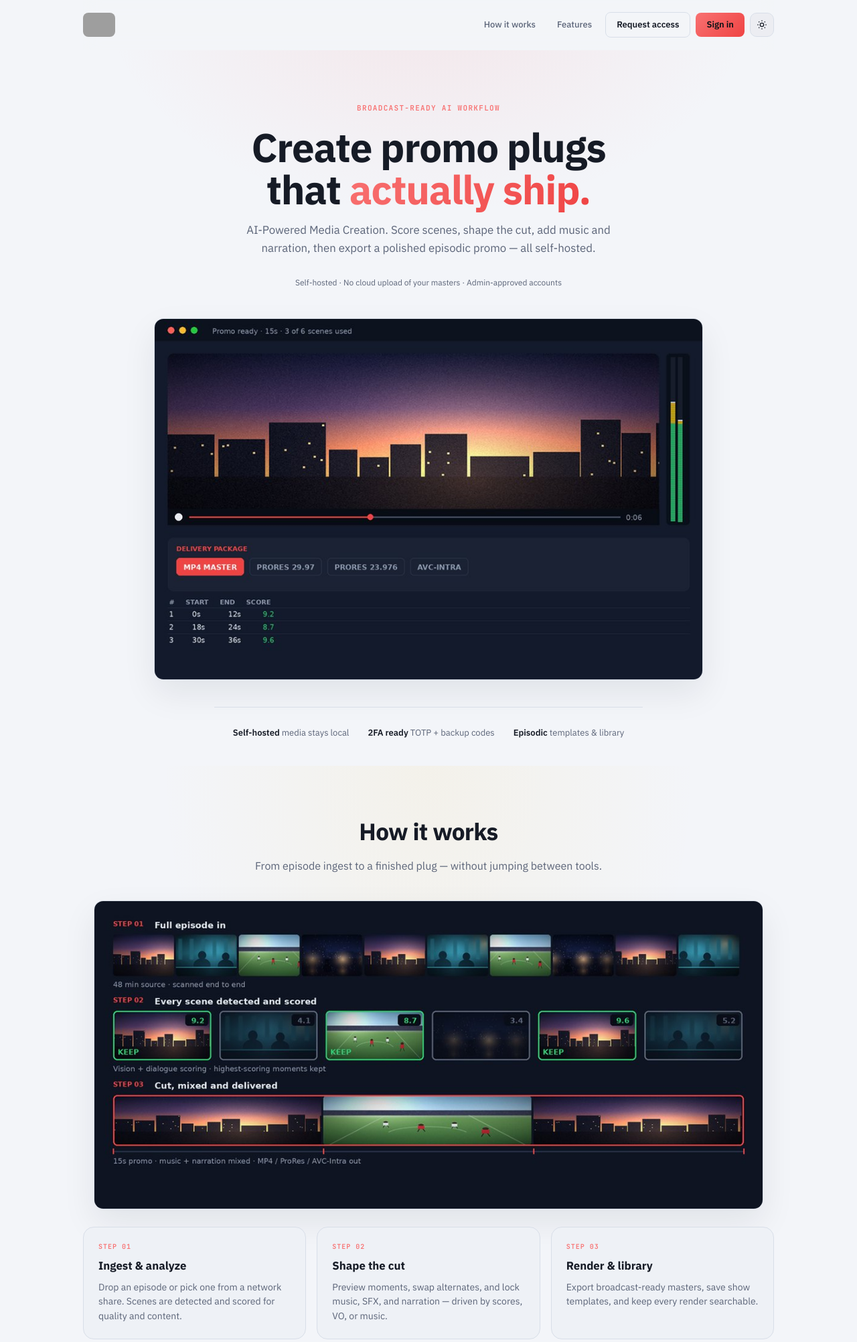
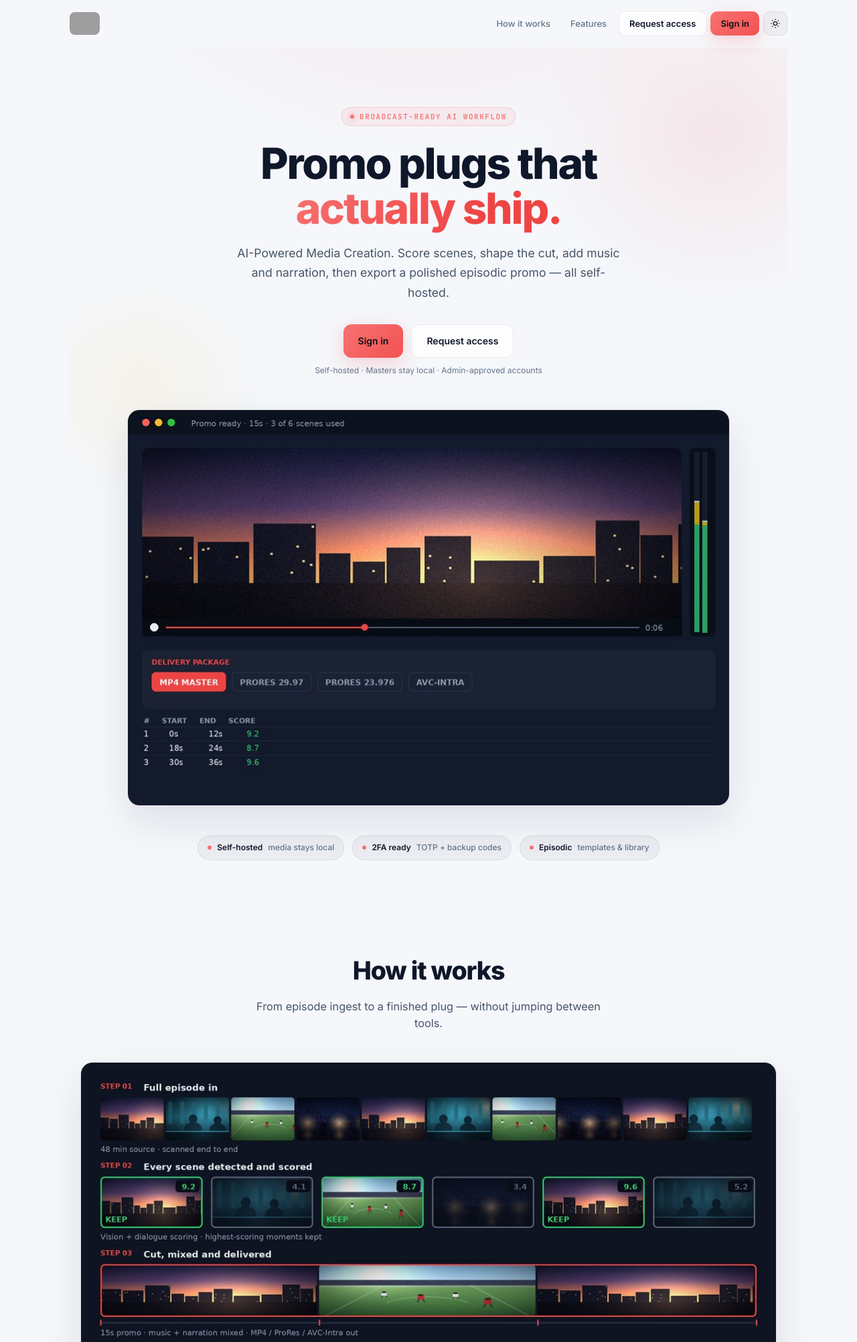
Before and after one commit to junleynes/eyan, a Flask app: page / in a window 1280 px wide. Shown: the top 2003 px of the page at 67% size. Run offline with Flask 3, Linux system fonts and the light colour scheme; parts of the project's set-up code (start-up, migrations or seed data) failed here and were passed over; some libraries are stand-ins or nearby versions; grey boxes are pictures that could not be loaded.

Commit message:
Add files via upload

```diff
--- a/templates/landing.html
+++ b/templates/landing.html
@@ -6,7 +6,8 @@
 <title>{{ brand_name }} — {{ brand_tagline }}</title>
 <link rel="icon" href="/branding/favicon">
 <link rel="preconnect" href="https://fonts.googleapis.com">
-<link href="https://fonts.googleapis.com/css2?family=IBM+Plex+Sans:wght@400;500;600;700&family=JetBrains+Mono:wght@500;600&display=swap" rel="stylesheet">
+<link rel="preconnect" href="https://fonts.gstatic.com" crossorigin>
+<link href="https://fonts.googleapis.com/css2?family=Inter:wght@400;500;600;700;800&family=JetBrains+Mono:wght@500;600&display=swap" rel="stylesheet">
 <script>
 (function(){
   try{
@@ -23,11 +24,11 @@
 html{scroll-behavior:smooth}
 body{
   margin:0;
-  font-family:'IBM Plex Sans',system-ui,-apple-system,sans-serif;
+  font-family:'Inter',system-ui,-apple-system,sans-serif;
   -webkit-font-smoothing:antialiased;
   color:var(--ink);
   background:var(--page);
-  line-height:1.5
+  line-height:1.55
 }
 a{color:inherit;text-decoration:none}
 button,input{font:inherit}
@@ -36,147 +37,177 @@ button,input{font:inherit}
   --teal:{{ brand_theme.phosphor }};
   --amber:{{ brand_theme.amber }};
   --blue:{{ brand_theme.accent }};
-  --ink:#e7edf6;
-  --ink-soft:#8b98ad;
-  --muted:#8b98ad;
-  --line:#263149;
-  --page:#0b1220;
-  --surface:#121a2b;
-  --card:#1a2233;
+  --ink:#f0f4fa;
+  --ink-soft:#9aa8bc;
+  --muted:#7a879c;
+  --line:rgba(255,255,255,.08);
+  --page:#070b14;
+  --surface:#0e1522;
+  --card:rgba(22,30,46,.72);
+  --card-solid:#131b2b;
   --soft:rgba(255,255,255,.04);
-  --shadow:0 24px 60px rgba(0,0,0,.4);
-  --hero-spot:radial-gradient(ellipse 80% 55% at 50% -10%, color-mix(in srgb,var(--teal) 18%,transparent), transparent 60%);
-  --section-spot-amber:radial-gradient(ellipse 60% 100% at 50% 0%, color-mix(in srgb,var(--amber) 10%,transparent), transparent 65%);
-  --section-spot-blue:radial-gradient(ellipse 60% 100% at 50% 0%, color-mix(in srgb,var(--blue) 10%,transparent), transparent 65%);
+  --shadow:0 28px 80px rgba(0,0,0,.45);
+  --glow:0 0 80px color-mix(in srgb,var(--teal) 18%,transparent);
+  --mesh:
+    radial-gradient(ellipse 90% 60% at 50% -20%, color-mix(in srgb,var(--teal) 22%,transparent), transparent 55%),
+    radial-gradient(ellipse 50% 40% at 90% 10%, color-mix(in srgb,var(--blue) 16%,transparent), transparent 50%),
+    radial-gradient(ellipse 40% 30% at 10% 40%, color-mix(in srgb,var(--amber) 10%,transparent), transparent 45%);
 }
 [data-theme="light"]{
-  --ink:#161b26;
-  --ink-soft:#5b6478;
-  --muted:#5b6478;
-  --line:#d8dee8;
-  --page:#f3f5f9;
+  --ink:#0f172a;
+  --ink-soft:#475569;
+  --muted:#64748b;
+  --line:rgba(15,23,42,.08);
+  --page:#f5f7fb;
   --surface:#ffffff;
-  --card:#eef1f6;
-  --soft:rgba(15,23,42,.03);
-  --shadow:0 20px 50px rgba(15,23,42,.08);
-  --hero-spot:radial-gradient(ellipse 80% 55% at 50% -10%, color-mix(in srgb,var(--teal) 12%,transparent), transparent 60%);
-  --section-spot-amber:radial-gradient(ellipse 60% 100% at 50% 0%, color-mix(in srgb,var(--amber) 7%,transparent), transparent 65%);
-  --section-spot-blue:radial-gradient(ellipse 60% 100% at 50% 0%, color-mix(in srgb,var(--blue) 7%,transparent), transparent 65%);
+  --card:rgba(255,255,255,.78);
+  --card-solid:#ffffff;
+  --soft:rgba(15,23,42,.04);
+  --shadow:0 24px 60px rgba(15,23,42,.1);
+  --glow:0 0 60px color-mix(in srgb,var(--teal) 12%,transparent);
+  --mesh:
+    radial-gradient(ellipse 90% 60% at 50% -20%, color-mix(in srgb,var(--teal) 14%,transparent), transparent 55%),
+    radial-gradient(ellipse 50% 40% at 90% 10%, color-mix(in srgb,var(--blue) 10%,transparent), transparent 50%),
+    radial-gradient(ellipse 40% 30% at 10% 40%, color-mix(in srgb,var(--amber) 8%,transparent), transparent 45%);
 }
 
-.wrap{max-width:1080px;margin:0 auto;padding:0 24px}
+.wrap{max-width:1120px;margin:0 auto;padding:0 24px}
 .nav{
   display:flex;align-items:center;justify-content:space-between;
-  padding:18px 0;position:sticky;top:0;z-index:20;
-  background:color-mix(in srgb,var(--page) 86%,transparent);
-  backdrop-filter:blur(12px);border-bottom:1px solid transparent
+  padding:16px 0;position:sticky;top:0;z-index:30;
+  background:color-mix(in srgb,var(--page) 72%,transparent);
+  backdrop-filter:blur(16px) saturate(1.2);
+  border-bottom:1px solid transparent;
+  transition:border-color .2s
 }
 .nav.scrolled{border-bottom-color:var(--line)}
-.brand img{height:36px;width:auto;display:block;border-radius:8px}
+.brand img{height:34px;width:auto;display:block;border-radius:8px}
 .brand .logo-dark{display:none}
 [data-theme="dark"] .brand .logo-light{display:none}
 [data-theme="dark"] .brand .logo-dark{display:block}
-.nav-right{display:flex;align-items:center;gap:8px}
+.nav-right{display:flex;align-items:center;gap:6px}
 .nav-link{
-  font-size:13px;font-weight:500;color:var(--muted);padding:8px 12px;border-radius:8px
+  font-size:13px;font-weight:500;color:var(--muted);padding:8px 12px;border-radius:10px;
+  transition:color .15s,background .15s
 }
 .nav-link:hover{color:var(--ink);background:var(--soft)}
 .theme-btn{
   width:36px;height:36px;border-radius:10px;border:1px solid var(--line);
-  background:var(--soft);color:var(--ink);cursor:pointer;display:grid;place-items:center
+  background:var(--soft);color:var(--ink);cursor:pointer;display:grid;place-items:center;
+  transition:background .15s,border-color .15s
 }
+.theme-btn:hover{border-color:color-mix(in srgb,var(--teal) 35%,transparent)}
 .theme-btn svg{width:16px;height:16px}
 [data-theme="dark"] .icon-sun,[data-theme="light"] .icon-moon{display:none}
 
-/* ---- Hero (PVE-like: centered, sparse, strong type) ---- */
+/* ---- Hero ---- */
 .hero{
   text-align:center;
-  padding:72px 0 40px;
-  background:var(--hero-spot);
+  padding:88px 0 48px;
+  background:var(--mesh);
+  background-repeat:no-repeat;
+  position:relative
 }
 .hero-kicker{
   display:inline-flex;align-items:center;gap:8px;
-  font:600 11px 'JetBrains Mono',monospace;letter-spacing:.12em;text-transform:uppercase;
-  color:var(--teal);margin-bottom:20px
+  font:600 11px 'JetBrains Mono',monospace;letter-spacing:.14em;text-transform:uppercase;
+  color:var(--teal);margin-bottom:22px;
+  padding:6px 12px;border-radius:999px;
+  border:1px solid color-mix(in srgb,var(--teal) 28%,transparent);
+  background:color-mix(in srgb,var(--teal) 8%,transparent)
+}
+.hero-kicker::before{
+  content:'';width:6px;height:6px;border-radius:50%;background:var(--teal);
+  box-shadow:0 0 10px var(--teal)
 }
 .hero h1{
-  margin:0 auto 16px;max-width:18ch;
-  font-size:clamp(2.4rem,6vw,3.75rem);font-weight:700;letter-spacing:-.02em;line-height:1.05
+  margin:0 auto 18px;max-width:16ch;
+  font-size:clamp(2.6rem,6.5vw,4rem);font-weight:800;letter-spacing:-.035em;line-height:1.05
 }
 .hero h1 span{
-  background:linear-gradient(120deg,var(--teal),var(--blue));
+  background:linear-gradient(120deg,var(--teal) 0%,var(--blue) 70%);
   -webkit-background-clip:text;background-clip:text;color:transparent
 }
 .hero-lead{
-  margin:0 auto 28px;max-width:34rem;
-  font-size:1.05rem;color:var(--ink-soft);line-height:1.65
+  margin:0 auto 32px;max-width:36rem;
+  font-size:1.1rem;color:var(--ink-soft);line-height:1.7;font-weight:400
 }
+.hero-cta{display:flex;justify-content:center;gap:12px;flex-wrap:wrap;margin-bottom:10px}
 .btn{
   display:inline-flex;align-items:center;justify-content:center;gap:8px;
-  border-radius:999px;padding:12px 22px;font-weight:600;font-size:14px;
-  border:1px solid transparent;cursor:pointer;transition:.15s
+  border-radius:12px;padding:13px 22px;font-weight:600;font-size:14px;
+  border:1px solid transparent;cursor:pointer;transition:.18s ease
 }
 .btn-primary{
-  background:linear-gradient(135deg,var(--teal),var(--blue));color:#061014;border:none
+  background:linear-gradient(135deg,var(--teal),color-mix(in srgb,var(--blue) 70%,var(--teal)));
+  color:#061014;border:none;box-shadow:0 8px 28px color-mix(in srgb,var(--teal) 28%,transparent)
 }
-.btn-primary:hover{filter:brightness(1.06);transform:translateY(-1px)}
-.btn-nav{padding:8px 16px;font-size:13px;border-radius:8px}
+.btn-primary:hover{filter:brightness(1.07);transform:translateY(-1px)}
+.btn-nav{padding:8px 15px;font-size:13px;border-radius:10px}
 .btn-ghost{
-  background:transparent;border-color:var(--line);color:var(--ink)
+  background:var(--card);border-color:var(--line);color:var(--ink);
+  backdrop-filter:blur(8px)
 }
 .btn-ghost:hover{border-color:color-mix(in srgb,var(--teal) 40%,transparent);background:var(--soft)}
 .btn-ghost.active{
   border-color:color-mix(in srgb,var(--teal) 45%,transparent);
-  background:color-mix(in srgb,var(--teal) 10%,transparent);color:var(--teal)
+  background:color-mix(in srgb,var(--teal) 12%,transparent);color:var(--teal)
 }
-.hero-note{font-size:12px;color:var(--muted);margin-top:8px}
-.hero-shot{margin:44px auto 0;max-width:820px}
+.hero-note{font-size:12px;color:var(--muted);margin:6px 0 0}
+
+.hero-shot{
+  margin:48px auto 0;max-width:900px;position:relative
+}
+.hero-shot::before{
+  content:'';position:absolute;inset:-2% -4% auto;height:40%;
+  background:var(--glow);filter:blur(40px);pointer-events:none;z-index:0
+}
 .hero-shot img{
-  display:block;width:100%;height:auto;border-radius:14px;
+  position:relative;z-index:1;
+  display:block;width:100%;height:auto;border-radius:18px;
   border:1px solid var(--line);box-shadow:var(--shadow)
 }
-@media (max-width:640px){ .hero-shot{margin-top:28px} }
 
-/* Inline auth (no modal, compact, only after CTA) */
+/* Auth dock */
 .auth-dock{
-  max-width:400px;margin:20px auto 0;
-  border:1px solid var(--line);border-radius:16px;
-  background:var(--card);box-shadow:var(--shadow);
-  overflow:hidden;
-  display:none
+  max-width:400px;margin:24px auto 0;
+  border:1px solid var(--line);border-radius:18px;
+  background:var(--card);backdrop-filter:blur(20px) saturate(1.2);
+  box-shadow:var(--shadow);
+  overflow:hidden;display:none
 }
-.auth-dock.open{display:block;animation:dock-in .22s ease}
-@keyframes dock-in{from{opacity:0;transform:translateY(8px)}to{opacity:1;transform:none}}
+.auth-dock.open{display:block;animation:dock-in .25s ease}
+@keyframes dock-in{from{opacity:0;transform:translateY(10px)}to{opacity:1;transform:none}}
 .auth-dock-head{
   display:flex;align-items:center;justify-content:space-between;
-  padding:12px 16px;border-bottom:1px solid var(--line)
+  padding:14px 18px;border-bottom:1px solid var(--line)
 }
 .auth-dock-head strong{font-size:13px;font-weight:600}
 .auth-close{
   border:none;background:transparent;color:var(--muted);cursor:pointer;
-  font-size:18px;line-height:1;padding:4px 6px;border-radius:6px
+  font-size:18px;line-height:1;padding:4px 6px;border-radius:8px
 }
 .auth-close:hover{color:var(--ink);background:var(--soft)}
-.auth-body{padding:16px}
+.auth-body{padding:18px}
 .auth-body label{
   display:block;font:600 10px 'JetBrains Mono',monospace;letter-spacing:.06em;
   text-transform:uppercase;color:var(--muted);margin:0 0 6px
 }
 .auth-body input{
-  width:100%;padding:10px 12px;border-radius:10px;border:1px solid var(--line);
-  background:var(--surface);color:var(--ink);margin-bottom:12px
+  width:100%;padding:11px 13px;border-radius:11px;border:1px solid var(--line);
+  background:var(--surface);color:var(--ink);margin-bottom:12px;transition:border-color .15s
 }
-.auth-body input:focus{outline:none;border-color:color-mix(in srgb,var(--teal) 50%,transparent)}
+.auth-body input:focus{outline:none;border-color:color-mix(in srgb,var(--teal) 55%,transparent)}
 .auth-body .btn{width:100%;margin-top:4px}
 .auth-err{
   background:color-mix(in srgb,#ff5470 12%,transparent);color:#ff8aa0;
-  border:1px solid color-mix(in srgb,#ff5470 30%,transparent);
-  padding:8px 10px;border-radius:8px;font-size:12px;margin-bottom:12px
+  border:1px solid color-mix(in srgb,#ff5470 28%,transparent);
+  padding:9px 11px;border-radius:10px;font-size:12px;margin-bottom:12px
 }
 .auth-ok{
   background:color-mix(in srgb,var(--teal) 12%,transparent);color:var(--teal);
   border:1px solid color-mix(in srgb,var(--teal) 28%,transparent);
-  padding:10px 12px;border-radius:8px;font-size:13px;line-height:1.45
+  padding:11px 13px;border-radius:10px;font-size:13px;line-height:1.45
 }
 .auth-hint{font-size:12px;color:var(--muted);margin:0 0 12px;line-height:1.45}
 .auth-meta{font-size:11px;color:var(--muted);text-align:center;margin-top:10px}
@@ -185,70 +216,98 @@ button,input{font:inherit}
   border:none;background:none;color:var(--teal);font-weight:600;cursor:pointer;padding:0
 }
 
-/* Social proof / trust row */
 .trust-row{
-  display:flex;justify-content:center;flex-wrap:wrap;gap:18px 28px;
-  margin:40px auto 0;padding-top:28px;border-top:1px solid var(--line);
-  max-width:640px;font-size:13px;color:var(--muted)
+  display:flex;justify-content:center;flex-wrap:wrap;gap:10px 12px;
+  margin:44px auto 0;max-width:720px
 }
-.trust-row b{color:var(--ink);font-weight:600}
+.trust-pill{
+  display:inline-flex;align-items:center;gap:8px;
+  padding:8px 14px;border-radius:999px;
+  border:1px solid var(--line);background:var(--soft);
+  font-size:12px;color:var(--muted);font-weight:500
+}
+.trust-pill b{color:var(--ink);font-weight:600}
+.trust-pill i{
+  width:6px;height:6px;border-radius:50%;background:var(--teal);display:inline-block
+}
 
 /* Sections */
-.section{padding:72px 0}
-.section-glow-amber{background:var(--section-spot-amber);background-repeat:no-repeat}
-.section-glow-blue{background:var(--section-spot-blue);background-repeat:no-repeat}
+.section{padding:88px 0}
 .section-title{
   text-align:center;margin:0 0 12px;
-  font-size:clamp(1.6rem,3.5vw,2.2rem);font-weight:700;letter-spacing:-.02em
+  font-size:clamp(1.75rem,3.8vw,2.35rem);font-weight:800;letter-spacing:-.03em
 }
 .section-sub{
-  text-align:center;max-width:36rem;margin:0 auto 40px;color:var(--ink-soft);font-size:1rem
+  text-align:center;max-width:34rem;margin:0 auto 44px;color:var(--ink-soft);font-size:1.02rem
 }
-.how-visual{margin:0 auto 26px;max-width:1000px}
+
+.how-visual{margin:0 auto 32px;max-width:1040px;position:relative}
 .how-visual img{
-  display:block;width:100%;height:auto;border-radius:14px;
+  display:block;width:100%;height:auto;border-radius:18px;
   border:1px solid var(--line);box-shadow:var(--shadow)
 }
 .how-grid{
   display:grid;grid-template-columns:repeat(3,minmax(0,1fr));gap:16px
 }
 .how-card{
-  padding:22px;border-radius:16px;border:1px solid var(--line);
-  background:var(--card)
+  padding:24px;border-radius:18px;border:1px solid var(--line);
+  background:var(--card);backdrop-filter:blur(12px);
+  transition:border-color .2s,transform .2s
 }
+.how-card:hover{border-color:color-mix(in srgb,var(--teal) 30%,transparent);transform:translateY(-2px)}
 .how-step{
-  font:600 10px 'JetBrains Mono',monospace;letter-spacing:.1em;text-transform:uppercase;
-  color:var(--teal);margin-bottom:10px
+  font:600 10px 'JetBrains Mono',monospace;letter-spacing:.12em;text-transform:uppercase;
+  color:var(--teal);margin-bottom:12px
 }
-.how-card h3{margin:0 0 8px;font-size:1.05rem}
-.how-card p{margin:0;font-size:14px;color:var(--ink-soft);line-height:1.55}
+.how-card h3{margin:0 0 8px;font-size:1.08rem;font-weight:700;letter-spacing:-.01em}
+.how-card p{margin:0;font-size:14px;color:var(--ink-soft);line-height:1.6}
 
 .features{
   display:grid;grid-template-columns:repeat(3,minmax(0,1fr));gap:14px
 }
 .feature{
-  padding:20px;border-radius:14px;border:1px solid var(--line);background:var(--soft)
+  padding:22px;border-radius:16px;border:1px solid var(--line);
+  background:var(--soft);
+  transition:background .2s,border-color .2s,transform .2s
+}
+.feature:hover{
+  background:var(--card);border-color:color-mix(in srgb,var(--blue) 25%,transparent);
+  transform:translateY(-2px)
 }
 .feature .num{
-  width:34px;height:34px;border-radius:9px;display:flex;align-items:center;justify-content:center;
-  margin-bottom:12px;color:#061014
+  width:38px;height:38px;border-radius:11px;display:flex;align-items:center;justify-content:center;
+  margin-bottom:14px;color:#061014
 }
 .feature .num svg{width:18px;height:18px}
 .feature .num.c-teal{background:var(--teal)}
 .feature .num.c-amber{background:var(--amber);color:#2a1900}
 .feature .num.c-blue{background:var(--blue)}
-.feature h3{margin:0 0 6px;font-size:15px}
-.feature p{margin:0;font-size:13px;color:var(--ink-soft);line-height:1.5}
+.feature h3{margin:0 0 6px;font-size:15px;font-weight:650;letter-spacing:-.01em}
+.feature p{margin:0;font-size:13px;color:var(--ink-soft);line-height:1.55}
+
+.cta-band{
+  margin:20px 0 0;padding:48px 36px;border-radius:24px;
+  border:1px solid var(--line);
+  background:
+    radial-gradient(ellipse 70% 80% at 20% 50%, color-mix(in srgb,var(--teal) 14%,transparent), transparent 60%),
+    radial-gradient(ellipse 50% 70% at 90% 40%, color-mix(in srgb,var(--blue) 12%,transparent), transparent 55%),
+    var(--card-solid);
+  text-align:center
+}
+.cta-band h2{margin:0 0 10px;font-size:clamp(1.4rem,3vw,1.9rem);font-weight:800;letter-spacing:-.02em}
+.cta-band p{margin:0 auto 22px;max-width:28rem;color:var(--ink-soft);font-size:15px}
 
 footer{
-  border-top:1px solid var(--line);padding:28px 0;margin-top:40px;
+  border-top:1px solid var(--line);padding:28px 0;margin-top:48px;
   display:flex;justify-content:space-between;flex-wrap:wrap;gap:10px;
   font-size:12px;color:var(--muted)
 }
 
-@media(max-width:800px){
+@media(max-width:860px){
   .how-grid,.features{grid-template-columns:1fr}
-  .hero{padding:48px 0 28px}
+  .hero{padding:56px 0 36px}
+  .nav-link{display:none}
+  .cta-band{padding:36px 22px}
 }
 </style>
 </head>
@@ -270,12 +329,16 @@ footer{
 
   <section class="hero" id="access">
     <div class="hero-kicker">Broadcast-ready AI workflow</div>
-    <h1>Create promo plugs that <span>actually ship.</span></h1>
+    <h1>Promo plugs that <span>actually ship.</span></h1>
     <p class="hero-lead">{{ brand_tagline }}. Score scenes, shape the cut, add music and narration, then export a polished episodic promo — all self-hosted.</p>
-    <p class="hero-note">Self-hosted · No cloud upload of your masters · Admin-approved accounts</p>
+    <div class="hero-cta">
+      <button type="button" class="btn btn-primary" data-auth="signin">Sign in</button>
+      <button type="button" class="btn btn-ghost" data-auth="register">Request access</button>
+    </div>
+    <p class="hero-note">Self-hosted · Masters stay local · Admin-approved accounts</p>
 
     <div class="hero-shot">
-      <img src="/static/landing-hero.jpg" alt="{{ brand_name }} result view — finished promo with delivery formats, live output meter and per-scene scores" loading="eager" width="900" height="592">
+      <img src="/static/landing-hero.jpg" alt="{{ brand_name }} — finished promo on a calibrated monitor with live output metering" loading="eager" width="1200" height="800">
     </div>
 
     {# ---- Sign in (hidden until CTA) ---- #}
@@ -341,17 +404,17 @@ footer{
     </div>
 
     <div class="trust-row">
-      <span><b>Self-hosted</b> media stays local</span>
-      <span><b>2FA ready</b> TOTP + backup codes</span>
-      <span><b>Episodic</b> templates &amp; library</span>
+      <span class="trust-pill"><i></i><b>Self-hosted</b> media stays local</span>
+      <span class="trust-pill"><i></i><b>2FA ready</b> TOTP + backup codes</span>
+      <span class="trust-pill"><i></i><b>Episodic</b> templates &amp; library</span>
     </div>
   </section>
 
-  <section class="section section-glow-amber" id="how">
+  <section class="section" id="how">
     <h2 class="section-title">How it works</h2>
     <p class="section-sub">From episode ingest to a finished plug — without jumping between tools.</p>
     <div class="how-visual">
-      <img src="/static/landing-process.jpg" alt="Three stages: the full episode scanned end to end, every scene detected and scored with the best kept, then the promo cut, mixed and delivered" loading="lazy" width="1100" height="506">
+      <img src="/static/landing-process.jpg" alt="AI-assisted promo workflow — from timeline edit to scored scenes to a finished deliverable" loading="lazy" width="1400" height="940">
     </div>
     <div class="how-grid">
       <article class="how-card">
@@ -372,7 +435,7 @@ footer{
     </div>
   </section>
 
-  <section class="section section-glow-blue" id="features">
+  <section class="section" id="features">
     <h2 class="section-title">Everything your promo needs</h2>
     <p class="section-sub">Built around real broadcast workflow — not a generic highlight reel toy.</p>
     <div class="features">
@@ -382,6 +445,15 @@ footer{
       <article class="feature"><div class="num c-teal"><svg viewBox="0 0 24 24" fill="none" stroke="currentColor" stroke-width="2"><rect x="3" y="3" width="7" height="9" rx="1.5"/><rect x="14" y="3" width="7" height="5" rx="1.5"/><rect x="14" y="12" width="7" height="9" rx="1.5"/><rect x="3" y="16" width="7" height="5" rx="1.5"/></svg></div><h3>Show templates</h3><p>Reuse per-programme packages episode after episode.</p></article>
       <article class="feature"><div class="num c-amber"><svg viewBox="0 0 24 24" fill="none" stroke="currentColor" stroke-width="2"><rect x="4" y="10" width="16" height="10" rx="2"/><path d="M8 10V7a4 4 0 0 1 8 0v3"/></svg></div><h3>Self-hosted by design</h3><p>Media and models stay in your environment.</p></article>
       <article class="feature"><div class="num c-blue"><svg viewBox="0 0 24 24" fill="none" stroke="currentColor" stroke-width="2"><rect x="3" y="5" width="18" height="14" rx="2"/><path d="M10 9.5v5l4.5-2.5L10 9.5z"/></svg></div><h3>Delivery packages</h3><p>MP4, ProRes, scene lists, and library history.</p></article>
+    </div>
+
+    <div class="cta-band">
+      <h2>Ready when your episode is.</h2>
+      <p>Request access or sign in to start building broadcast-ready promos on your own hardware.</p>
+      <div class="hero-cta">
+        <button type="button" class="btn btn-primary" data-auth="register">Request access</button>
+        <button type="button" class="btn btn-ghost" data-auth="signin">Sign in</button>
+      </div>
     </div>
   </section>
 
@@ -418,11 +490,9 @@ footer{
     if(btnS) btnS.classList.toggle('active', which === 'signin');
     if(btnR){
       btnR.classList.toggle('active', which === 'register');
-      // ghost button uses .active
       if(which === 'register') btnR.classList.add('active');
       else btnR.classList.remove('active');
     }
-    if(which === 'signin') btnS && btnS.classList.add('btn-primary') ;
     var focusId = which === 'register' ? 'reg_username' : (document.getElementById('totp_code') ? 'totp_code' : 'username');
     var el = document.getElementById(focusId);
     if(el) setTimeout(function(){ el.focus(); }, 50);
@@ -443,7 +513,6 @@ footer{
     btn.addEventListener('click', closeAuth);
   });
 
-  // Open panel from server state or hash
   var panel = {{ (auth_panel or '')|tojson }};
   if(panel === 'register' || panel === 'register-done' || location.hash === '#register'){
     openAuth('register');
```
